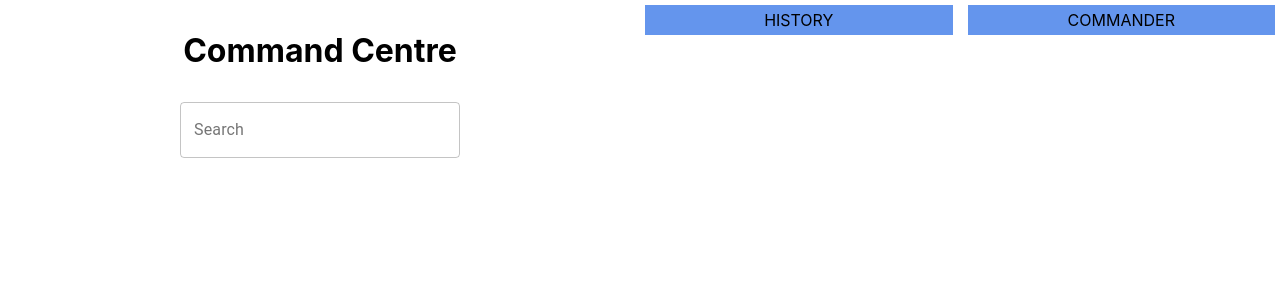
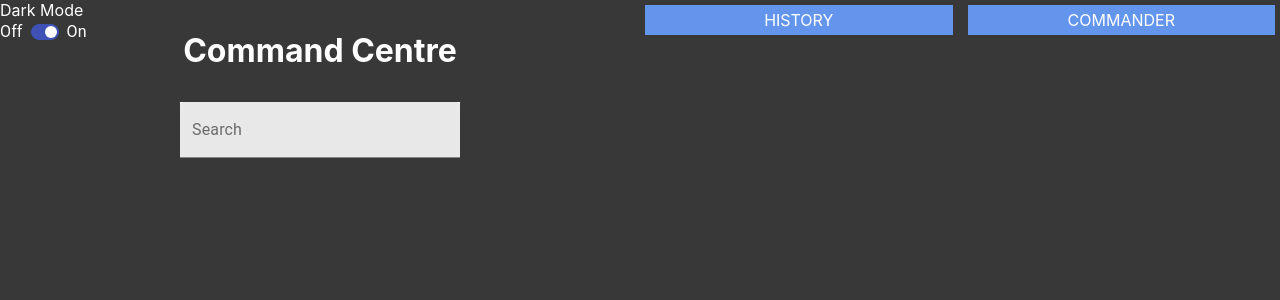
Before and after one commit to markloupetestware/mtgCardSearch, a Next.js app: page / in a window 1280 px wide. Shown: the top 300 px of the page. Built offline with nearby package versions, Linux system fonts and the light colour scheme.

Commit message:
added darkmode button

```diff
--- a/components/HistoryTab/historyTab.module.css
+++ b/components/HistoryTab/historyTab.module.css
@@ -3,7 +3,6 @@
   cursor: pointer;
   margin-bottom: 5px;
 }
-
 .hoverImage {
   position: fixed;
   top: 0;
--- a/components/MainSearch/MainSearch.tsx
+++ b/components/MainSearch/MainSearch.tsx
@@ -3,6 +3,7 @@ import { useState, useEffect } from "react";
 import React from "react";
 
 import TextField from "@material-ui/core/TextField";
+import { withStyles, Theme, createStyles } from '@material-ui/core/styles';
 
 import getCard from "../../utils/getCard";
 import useDebounce from "../../utils/useDebounce";
@@ -15,6 +16,29 @@ interface HistoryTabProps {
   setSearchHistory: any,
   currentCard: any,
 }
+
+const SearchTextField = withStyles({
+  root: {
+    backgroundColor: "white",
+    '& label.Mui-focused': {
+      color: 'green',
+    },
+    '& .MuiInput-underline:after': {
+      borderBottomColor: 'green',
+    },
+    '& .MuiOutlinedInput-root': {
+      '& fieldset': {
+        borderColor: 'red',
+      },
+      '&:hover fieldset': {
+        borderColor: 'yellow',
+      },
+      '&.Mui-focused fieldset': {
+        borderColor: 'green',
+      },
+    },
+  },
+})(TextField);
 
 const MainSearch = ({
   setSearchHistory,
@@ -116,14 +140,14 @@ const MainSearch = ({
           autoComplete="off"
           onSubmit={(event) => event.preventDefault()}
         >
-          <TextField
+          <SearchTextField
             onKeyDown={handleEnterPress}
             fullWidth
             value={value}
             onChange={handleChange}
             id="filled-basic"
             label="Search"
-            variant="outlined"
+            variant="filled"
           />
         </form>
       </div>
--- /dev/null
+++ b/components/SmallComponents/ModeButton/ModeButton.tsx
@@ -0,0 +1,74 @@
+import {useState} from 'react';
+import { withStyles, Theme, createStyles } from '@material-ui/core/styles';
+import FormGroup from '@material-ui/core/FormGroup';
+import Switch from '@material-ui/core/Switch';
+import Grid from '@material-ui/core/Grid';
+import Typography from '@material-ui/core/Typography';
+
+const AntSwitch = withStyles((theme: Theme) =>
+  createStyles({
+    root: {
+      width: 28,
+      height: 16,
+      padding: 0,
+      display: 'flex',
+    },
+    switchBase: {
+      padding: 2,
+      color: theme.palette.grey[500],
+      '&$checked': {
+        transform: 'translateX(12px)',
+        color: theme.palette.common.white,
+        '& + $track': {
+          opacity: 1,
+          backgroundColor: theme.palette.primary.main,
+          borderColor: theme.palette.primary.main,
+        },
+      },
+    },
+    thumb: {
+      width: 12,
+      height: 12,
+      boxShadow: 'none',
+    },
+    track: {
+      border: `1px solid ${theme.palette.grey[500]}`,
+      borderRadius: 16 / 2,
+      opacity: 1,
+      backgroundColor: theme.palette.common.white,
+    },
+    checked: {},
+  }),
+)(Switch);
+
+interface ModeButtonProps {
+    darkMode: boolean,
+    setDarkMode: any
+}
+
+const ModeButton = ({darkMode, setDarkMode}:ModeButtonProps) => {
+
+    const handleChange = () => {
+      setDarkMode(!darkMode);
+    };
+
+    return (
+      <FormGroup>
+        <Typography component="div">
+          <Grid component="label" container alignItems="center" spacing={1}>
+            <Grid item>Off</Grid>
+            <Grid item>
+              <AntSwitch
+                checked={darkMode}
+                onChange={handleChange}
+                value="checkedC"
+              />
+            </Grid>
+            <Grid item>On</Grid>
+          </Grid>
+        </Typography>
+      </FormGroup>
+    );
+  }
+
+  export default ModeButton
--- a/pages/index.js
+++ b/pages/index.js
@@ -2,20 +2,26 @@ import Head from "next/head";
 import { useState } from "react";
 import MainSearch from "../components/MainSearch/MainSearch";
 import SideDisplay from "../components/SideDisplay/SideDisplay";
+import ModeButton from "../components/SmallComponents/ModeButton/ModeButton";
 
 import styles from "../styles/Home.module.css";
 
 export default function Home() {
   const [searchHistory, setSearchHistory] = useState([]);
   const [currentCard, setCurrentCard] = useState("");
+  const [darkMode, setDarkMode] = useState(true);
 
   return (
-    <div className={styles.container}>
+    <div className={darkMode ? styles.containerDark : styles.containerLight}>
       <Head>
         <title>Command Centre</title>
         <link rel="icon" href="/favicon.ico" />
       </Head>
       <div className={styles.main}>
+        <div className={styles.darkModeContainer}>
+          Dark Mode
+          <ModeButton darkMode={darkMode} setDarkMode={setDarkMode} />
+        </div>
         <h1 className={[styles.title, styles.center].join(" ")}>
           Command Centre
         </h1>
--- a/styles/Home.module.css
+++ b/styles/Home.module.css
@@ -1,7 +1,19 @@
-.container {
+.containerDark {
   display: grid;
   grid-template-areas: "main side";
   grid-template-columns: 1fr 1fr;
+  background-color: rgb(56, 56, 56);
+  color: white;
+}
+.containerLight {
+  display: grid;
+  grid-template-areas: "main side";
+  grid-template-columns: 1fr 1fr;
+  background-color: white;
+  color: black;
+}
+.darkModeContainer {
+  position: absolute;
 }
 .main {
   grid-area: main;
--- a/styles/globals.css
+++ b/styles/globals.css
@@ -1,5 +1,7 @@
 html,
 body {
+  background-color: rgb(65, 65, 65);
+  color: white;
   padding: 0;
   margin: 0;
   font-family: -apple-system, BlinkMacSystemFont, Segoe UI, Roboto, Oxygen,
```
Also changed, not shown: components/SmallComponents/ModeButton/modeButton.module.css (added).
